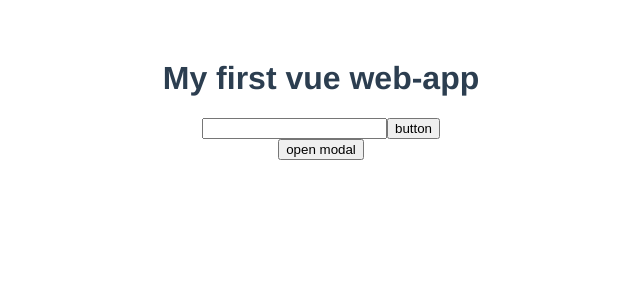
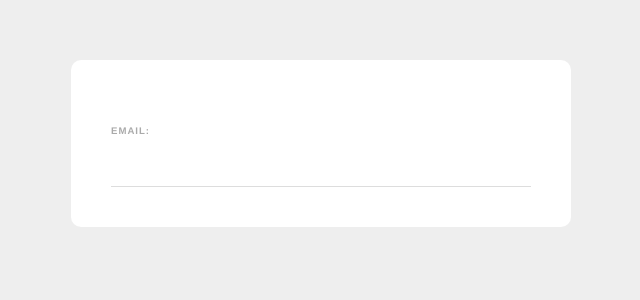
Before and after one commit to DarioBerti/crowdsensing-web-app, a Vue app in the folder bylights/: page / in a window 1280 px wide. Shown: the top 300 px of the page, without its empty margins (319-959 px from the left). Built offline with nearby package versions, Linux system fonts and the light colour scheme.

Commit message:
Create SignunForm.vue

```diff
--- a/bylights/src/App.vue
+++ b/bylights/src/App.vue
@@ -1,45 +1,14 @@
 <template>
-  <div>
-    <h1>{{ message }}</h1>
-    <input type="text" ref="inputText">
-    <button @click="handleClickButton">button</button>
-  </div>
-  <div v-if="showModal">
-    <!--@close è emit del componente. genitore invia dati, figlio risponde ad eventi attraverso emit, senza modificare-->
-    <ModalComponent :header="header" :theme="theme" :showModal="showModal" @close="toggleModal"/>
-  </div>
-  <button @click="toggleModal">open modal</button>
+  <SignupForm />
 </template>
 
 <script>
-  import ModalComponent from './components/ModalComponent.vue'
+  import SignupForm from './components/SignupForm.vue'
 
   export default {
     name: 'App',
-    components: {ModalComponent},
-    data() {
-      return {
-        message: 'My first vue web-app',
-        header: 'sign up with account',
-        theme: 'sale',
-        showModal: false
-      };
-    },
-    methods: {
-      changeMessage() {
-        this.message = 'bye bye'
-      },
-      handleClickButton(){
-        this.$refs.inputText.classList.add('active') //aggiunge classe active a tale ref specifica
-      },
-      toggleModal(){
-        this.showModal = !this.showModal
-      }
-    },
-    computed: {
-      //per liste che cambiano sempre in base a cosa viene cliccato(es lista dei preferiti)
-    }
-  };
+    components: { SignupForm }
+  }
 </script>
 
 <style>
@@ -49,4 +18,9 @@
     color: #2c3e50;
     margin-top: 60px;
   }
+
+  body{
+    margin: 0%;
+    background: #eee;
+  }
 </style>
--- /dev/null
+++ b/bylights/src/components/SignupForm.vue
@@ -0,0 +1,43 @@
+<template>
+    <div>
+        <form>
+            <label>Email:</label>
+            <input type="email" required>
+        </form>
+    </div>
+</template>
+
+<script>
+export default{
+    Name: 'App',
+}
+</script>
+
+<style>
+    form {
+    max-width: 420px;
+    margin: 30px auto;
+    background:white;
+    text-align: left;
+    padding: 40px;
+    border-radius: 10px;
+    }
+    label{
+        color: #aaa;
+        display: inline-block;
+        margin: 25px 0 15px;
+        font-size: 0.6em;
+        text-transform: uppercase;
+        letter-spacing: 1px;
+        font-weight: bold;
+    }
+    input{
+        display: block;
+        padding: 10px 6px;
+        width: 100%;
+        box-sizing: border-box;
+        border: none;
+        border-bottom: 1px solid #ddd;
+        color: #555;
+    }
+</style>
--- a/bylights/src/main.js
+++ b/bylights/src/main.js
@@ -1,7 +1,7 @@
 import { createApp } from 'vue'
 import App from './App.vue'
-/*import global css file */
-import './assets/global.css'
+/*import global css file
+import './assets/global.css'*/
 
 /*app gets rendered @ id=app */
 createApp(App).mount('#app')
```
